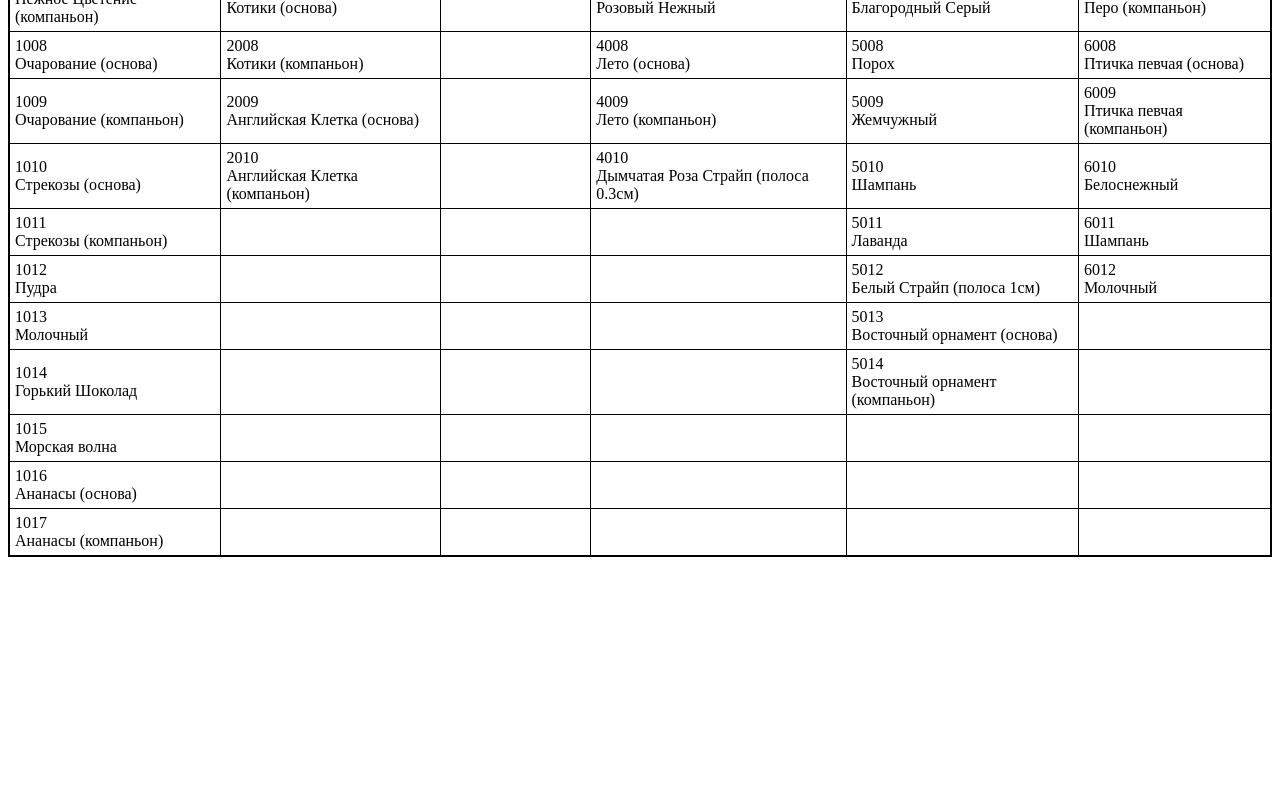
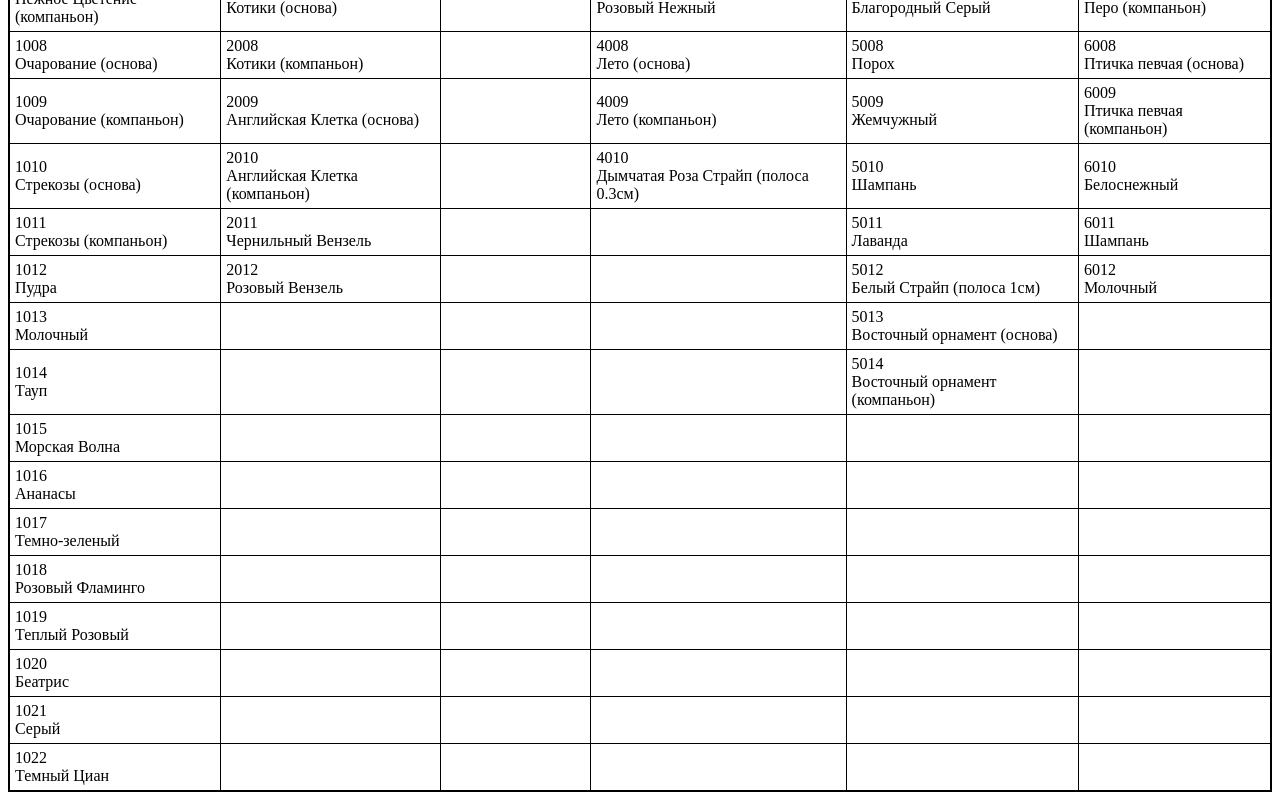
Before and after one commit to sanarise/sanarise.github.io, a plain HTML site: page samples/index.html in a window 1280 px wide. Shown: the part 401-1201 px from the top of the page. Before the commit the page ends 966 px from the top, so only its background shows below. Drawn offline with Linux system fonts and the light colour scheme.

Commit message:
Update samples page

```diff
--- a/samples/index.html
+++ b/samples/index.html
@@ -39,13 +39,18 @@
           <tr><td>1008<br>Очарование (основа)</td><td>2008<br>Котики (компаньон)</td><td></td><td>4008<br>Лето (основа)</td><td>5008<br>Порох</td><td>6008<br>Птичка певчая (основа)</td></tr>
           <tr><td>1009<br>Очарование (компаньон)</td><td>2009<br>Английская Клетка (основа)</td><td></td><td>4009<br>Лето (компаньон)</td><td>5009<br>Жемчужный</td><td>6009<br>Птичка певчая (компаньон)</td></tr>
           <tr><td>1010<br>Стрекозы (основа)</td><td>2010<br>Английская Клетка (компаньон)</td><td></td><td>4010<br>Дымчатая Роза Страйп (полоса 0.3см)</td><td>5010<br>Шампань</td><td>6010<br>Белоснежный</td></tr>
-    <tr><td>1011<br>Стрекозы (компаньон)</td><td></td><td></td><td></td><td>5011<br>Лаванда</td><td>6011<br>Шампань</td></tr>
-    <tr><td>1012<br>Пудра</td><td></td><td></td><td></td><td>5012<br>Белый Страйп (полоса 1см)</td><td>6012<br>Молочный</td></tr>
+          <tr><td>1011<br>Стрекозы (компаньон)</td><td>2011<br>Чернильный Вензель</td><td></td><td></td><td>5011<br>Лаванда</td><td>6011<br>Шампань</td></tr>
+          <tr><td>1012<br>Пудра</td><td>2012<br>Розовый Вензель</td><td></td><td></td><td>5012<br>Белый Страйп (полоса 1см)</td><td>6012<br>Молочный</td></tr>
           <tr><td>1013<br>Молочный</td><td></td><td></td><td></td><td>5013<br>Восточный орнамент (основа)</td><td></td></tr>
-    <tr><td>1014<br>Горький Шоколад</td><td></td><td></td><td></td><td>5014<br>Восточный орнамент (компаньон)</td><td></td></tr>
-    <tr><td>1015<br>Морская волна</td><td></td><td></td><td></td><td></td><td></td></tr>
-    <tr><td>1016<br>Ананасы (основа)</td><td></td><td></td><td></td><td></td><td></td></tr>
-    <tr><td>1017<br>Ананасы (компаньон)</td><td></td><td></td><td></td><td></td><td></td></tr>
+          <tr><td>1014<br>Тауп</td><td></td><td></td><td></td><td>5014<br>Восточный орнамент (компаньон)</td><td></td></tr>
+          <tr><td>1015<br>Морская Волна</td><td></td><td></td><td></td><td></td><td></td></tr>
+          <tr><td>1016<br>Ананасы</td><td></td><td></td><td></td><td></td><td></td></tr>
+          <tr><td>1017<br>Темно-зеленый</td><td></td><td></td><td></td><td></td><td></td></tr>
+          <tr><td>1018<br>Розовый Фламинго</td><td></td><td></td><td></td><td></td><td></td></tr>
+          <tr><td>1019<br>Теплый Розовый</td><td></td><td></td><td></td><td></td><td></td></tr>
+          <tr><td>1020<br>Беатрис</td><td></td><td></td><td></td><td></td><td></td></tr>
+          <tr><td>1021<br>Серый</td><td></td><td></td><td></td><td></td><td></td></tr>
+          <tr><td>1022<br>Темный Циан</td><td></td><td></td><td></td><td></td><td></td></tr>
       </table>
   </body>
 </html>
```
Lines whose indentation alone changed are shown as unchanged.
